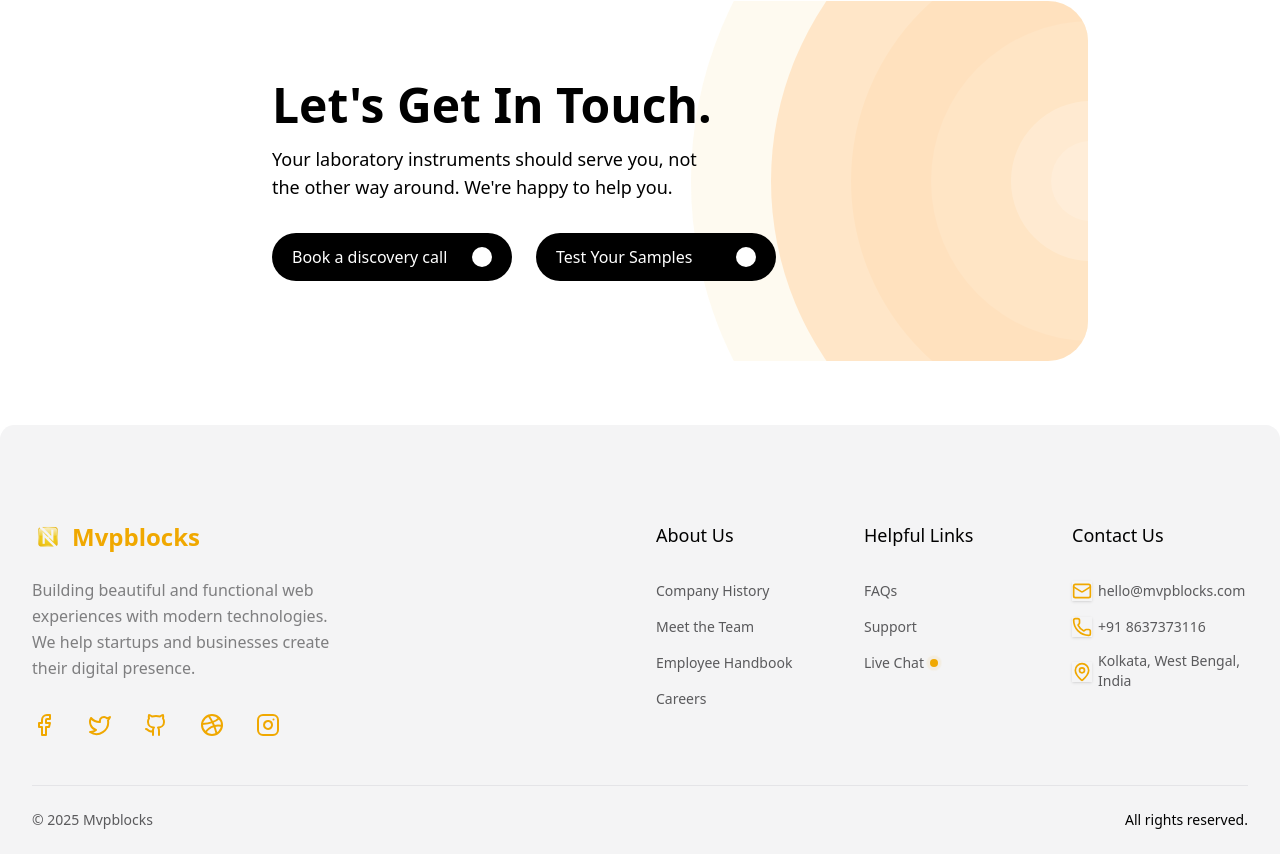
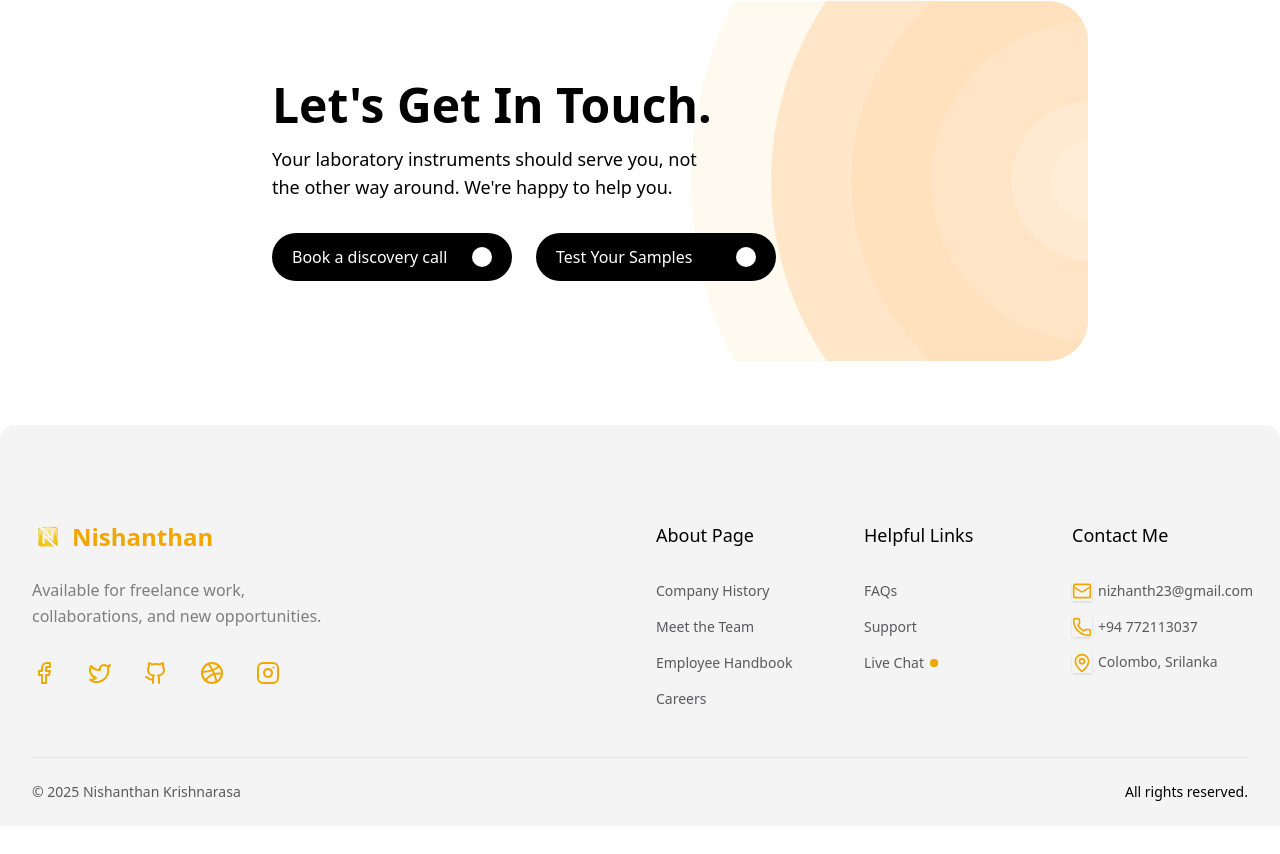
Before and after one commit to nishanthann/portfolion, a Next.js app: page / in a window 1280 px wide. Shown: the part 3745-4599 px from the top of the page. After the commit the page ends 4571 px from the top, so only its background shows below. Built offline with nearby package versions, Linux system fonts and the light colour scheme; a web font is replaced by a local one.

Commit message:
refactor: update footer content and styling for personal branding

```diff
--- a/components/Footer.tsx
+++ b/components/Footer.tsx
@@ -27,13 +27,12 @@ export default function Footer() {
                 height={32}
                 className="rounded-full"
               />
-              <span className="text-2xl font-semibold">Mvpblocks</span>
+              <span className="text-2xl font-semibold">Nishanthan</span>
             </div>
 
             <p className="text-foreground/50  mt-6 max-w-md text-center leading-relaxed sm:max-w-xs sm:text-left">
-              Building beautiful and functional web experiences with modern
-              technologies. We help startups and businesses create their digital
-              presence.
+              Available for freelance work, collaborations, and new
+              opportunities.
             </p>
 
             <ul className="mt-8 flex justify-center gap-6 sm:justify-start md:gap-8">
@@ -99,8 +98,8 @@ export default function Footer() {
           {/* Column 2/3/4 combined in a grid */}
           <div className="grid grid-cols-1 gap-8 sm:grid-cols-2 md:grid-cols-4 lg:col-span-2 ">
             {/* About Us Links */}
-            <div className="col-start-2 text-center sm:text-left">
-              <p className="text-lg font-medium">About Us</p>
+            <div className="sm:col-start-2 text-center sm:text-left">
+              <p className="text-lg font-medium">About Page</p>
               <ul className="mt-8 space-y-4 text-sm">
                 <li>
                   <Link
@@ -177,7 +176,7 @@ export default function Footer() {
             </div> */}
 
             {/* Helpful Links */}
-            <div className="text-center sm:text-left">
+            <div className="text-center sm:text-left hidden sm:block ">
               <p className="text-lg font-medium">Helpful Links</p>
               <ul className="mt-8 space-y-4 text-sm">
                 <li>
@@ -214,16 +213,16 @@ export default function Footer() {
 
             {/* Contact Us Info */}
             <div className="text-center sm:text-left">
-              <p className="text-lg font-medium">Contact Us</p>
+              <p className="text-lg font-medium">Contact Me</p>
               <ul className="mt-8 space-y-4 text-sm">
                 <li>
                   <a
                     className="flex items-center justify-center gap-1.5 sm:justify-start hover:text-primary transition"
-                    href="mailto:hello@mvpblocks.com"
+                    href="mailto:nizhanth23@gmail.com"
                   >
                     <Mail className="text-primary size-5 shrink-0 shadow-sm" />
                     <span className="text-secondary-foreground/70 flex-1 transition">
-                      hello@mvpblocks.com
+                      nizhanth23@gmail.com
                     </span>
                   </a>
                 </li>
@@ -234,7 +233,7 @@ export default function Footer() {
                   >
                     <Phone className="text-primary size-5 shrink-0 shadow-sm" />
                     <span className="text-secondary-foreground/70 flex-1 transition">
-                      +91 8637373116
+                      +94 772113037
                     </span>
                   </a>
                 </li>
@@ -247,7 +246,7 @@ export default function Footer() {
                   >
                     <MapPin className="text-primary size-5 shrink-0 shadow-sm" />
                     <address className="text-secondary-foreground/70 -mt-0.5 flex-1 not-italic transition">
-                      Kolkata, West Bengal, India
+                      Colombo, Srilanka
                     </address>
                   </a>
                 </li>
@@ -264,7 +263,7 @@ export default function Footer() {
             </p>
 
             <p className="text-secondary-foreground/70 mt-4 text-sm transition sm:order-first sm:mt-0">
-              © 2025 Mvpblocks
+              © 2025 Nishanthan Krishnarasa
             </p>
           </div>
         </div>
--- a/components/ProjectCard.tsx
+++ b/components/ProjectCard.tsx
@@ -97,7 +97,7 @@ export const ProjectCard = ({
           </p>
 
           {/* Tags */}
-          <div className="flex flex-wrap gap-2">
+          <div className="flex flex-wrap gap-1">
             {tags.map((t) => (
               <Badge
                 key={t}
```
